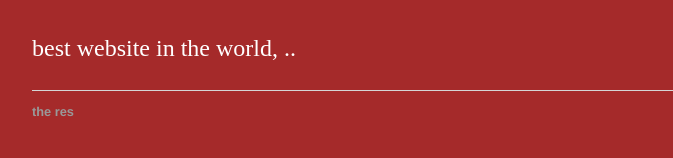
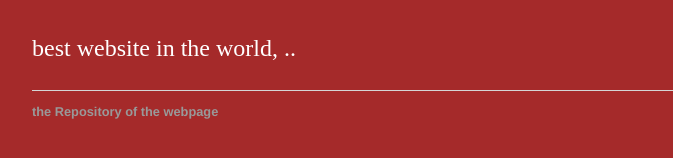
Before and after one commit to abdulrazeg/abdul.github.io, a Jekyll site: the page built from index.html, in a window 1280 px wide. Shown: the part 167-325 px from the top of the page, without its empty margins (160-833 px from the left). Built offline with Jekyll 4.4.1, drawn with Linux system fonts in a browser that asks for light colours.

Commit message:
Update default.html

```diff
--- a/_layouts/default.html
+++ b/_layouts/default.html
@@ -20,7 +20,7 @@
   </div>
   <footer>
    <ul>
-    <li><a href="https://github.com/abdulrazeg/abdulrazeg.github.io">the res</a></li>
+    <li><a href="https://github.com/abdulrazeg/abdulrazeg.github.io">the Repository of the webpage</a></li>
    </ul>
   </footer>
  </body>
```
